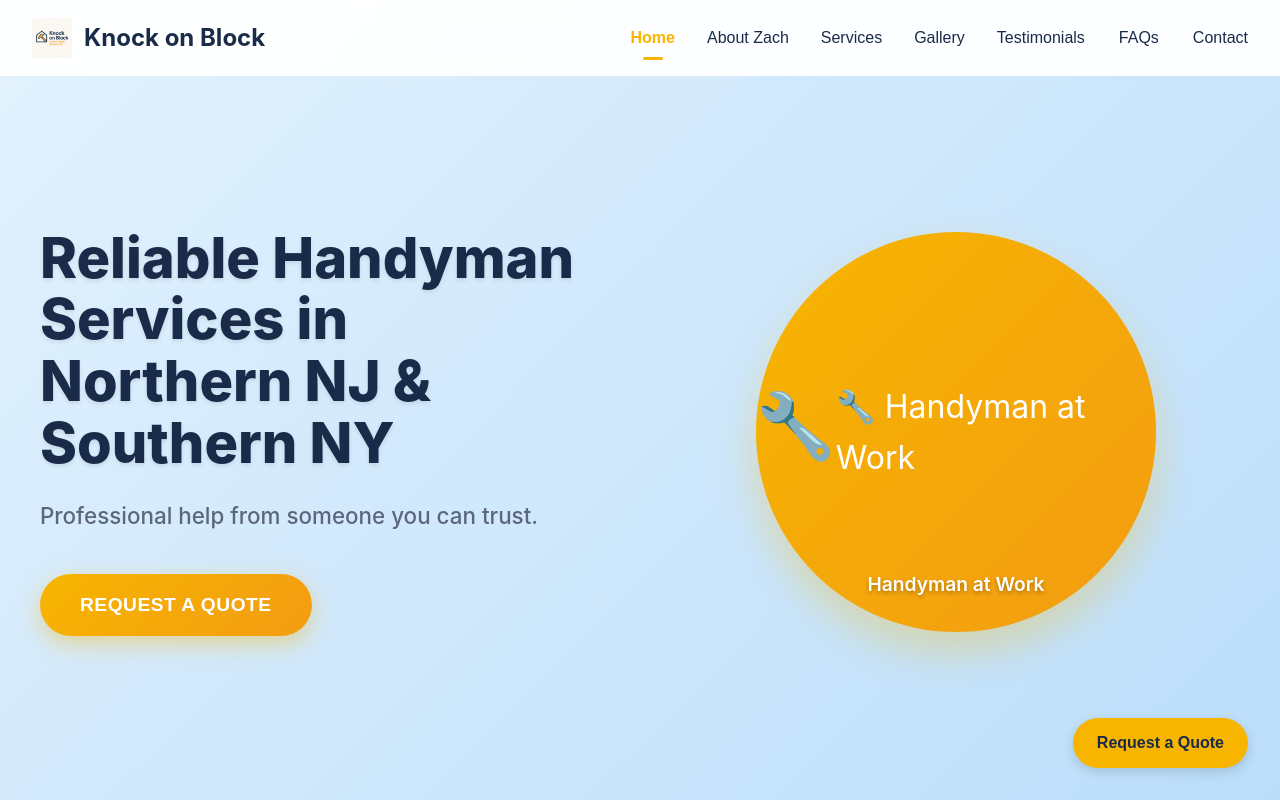
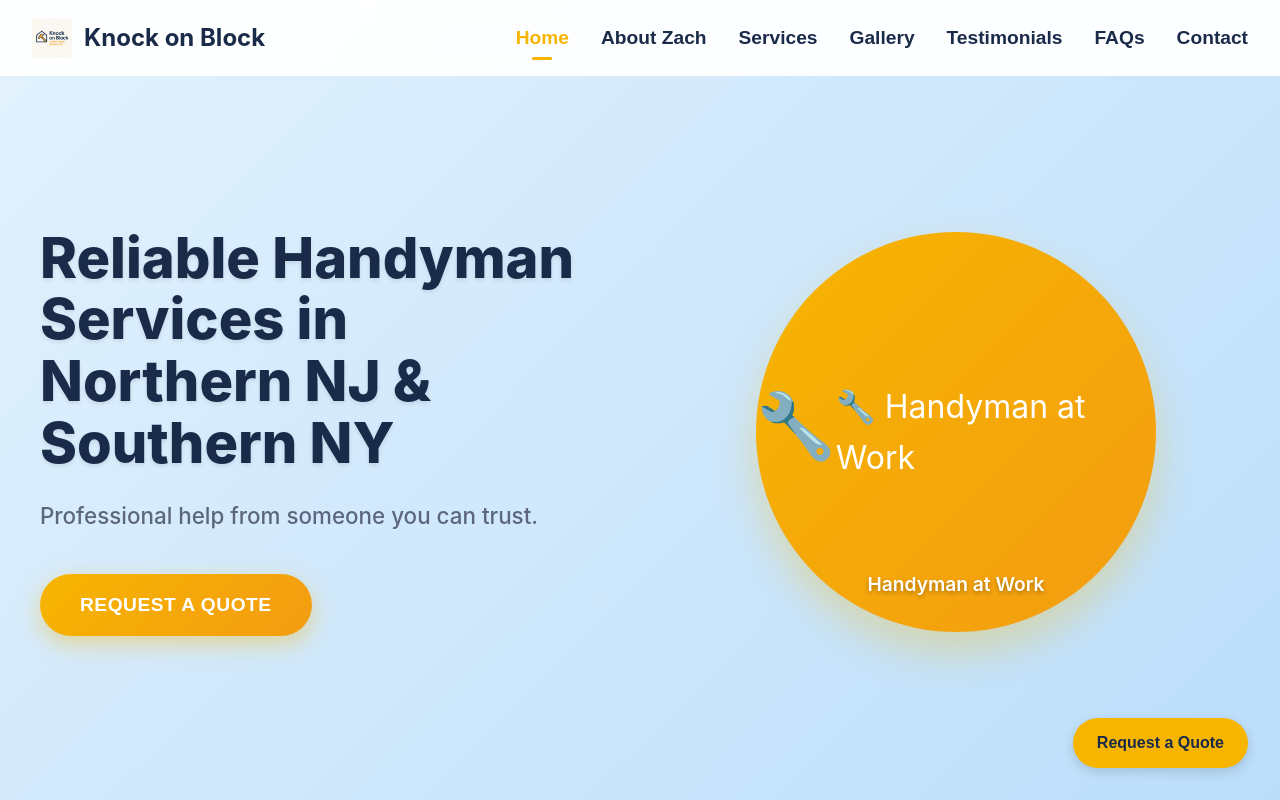
Before and after one commit to ylapscher/knockonblockNext, a Next.js app: page / in a window 1280 px wide. Shown: the top 800 px of the page. Built offline with nearby package versions, Linux system fonts and the light colour scheme.

Commit message:
style: adjust header styles

```diff
--- a/components/sections/Header.module.css
+++ b/components/sections/Header.module.css
@@ -53,8 +53,8 @@
   background: none;
   border: none;
   color: var(--primary-navy);
-  font-size: 1rem;
-  font-weight: 500;
+  font-size: 1.2rem;
+  font-weight: 700;
   cursor: pointer;
   transition: all 0.3s cubic-bezier(0.4, 0, 0.2, 1);
   padding: 0.5rem 0;
```
Also changed, not shown: public/Zach-circle.png (added).
